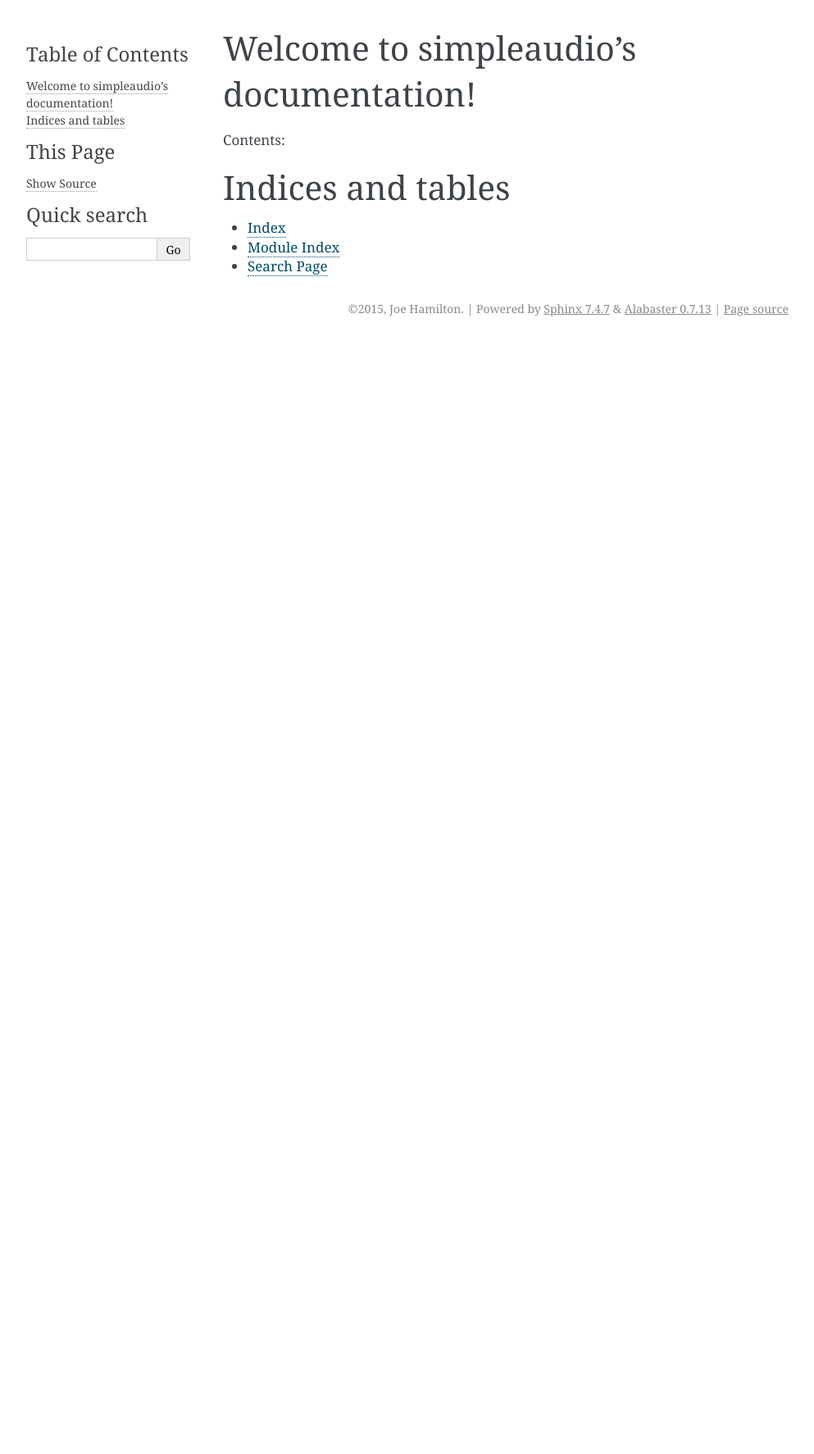
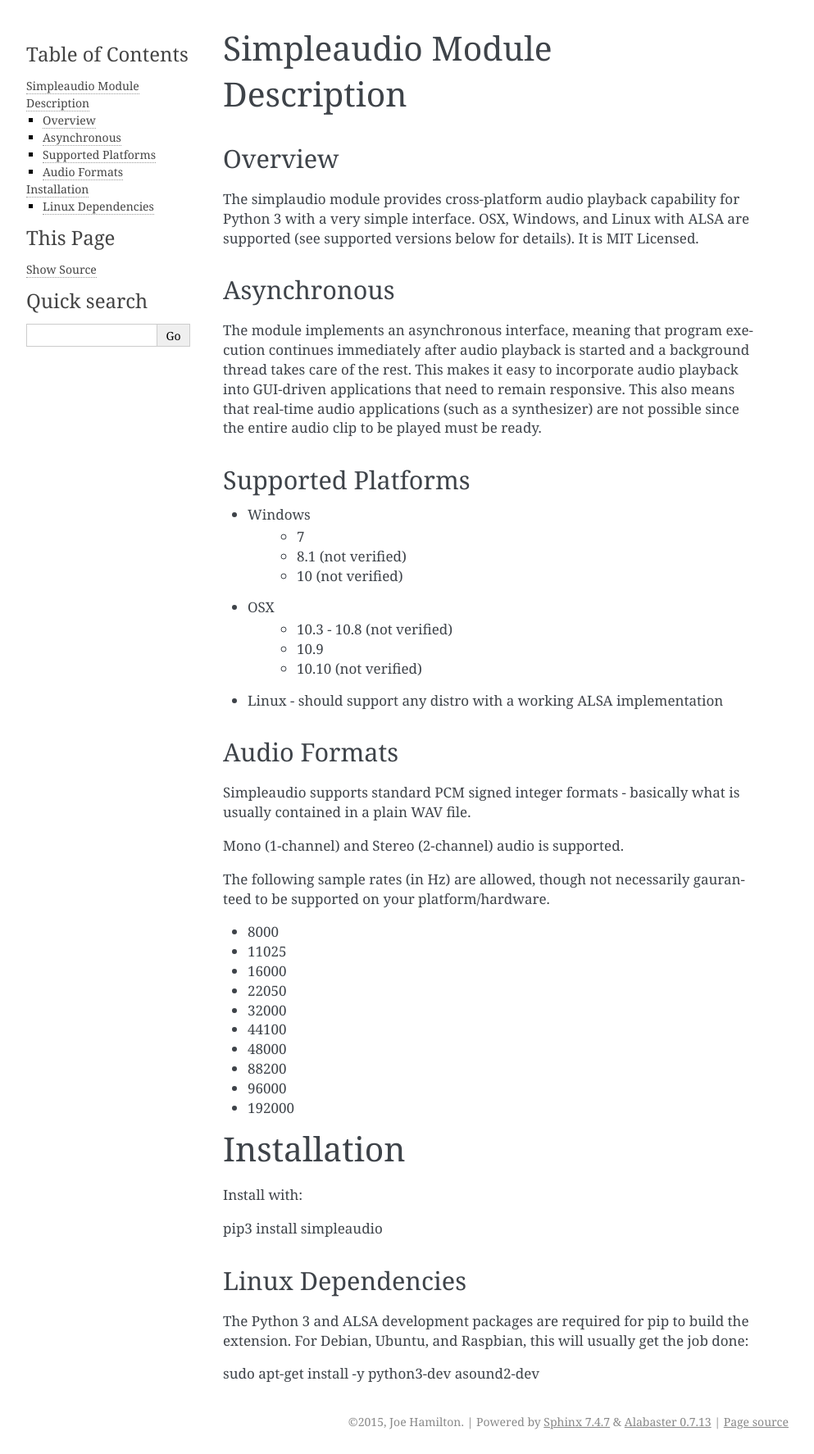
Before and after one commit to hamiltron/py-simple-audio, a Sphinx documentation site: the page built from docs/index.rst, in a window 1280 px wide. Shown: the whole page at 82% size, without its empty margins (148-1141 px from the left). Built offline with Sphinx 7.4.7, drawn with Linux system fonts in a browser that asks for light colours; before the commit the page ends 900 px from its top, so only the background shows below that.

Commit message:
docs updates

```diff
--- a/docs/index.rst
+++ b/docs/index.rst
@@ -1,21 +1,75 @@
-.. simpleaudio documentation master file, created by
-   sphinx-quickstart on Wed Sep  9 18:19:23 2015.
-   You can adapt this file completely to your liking, but it should at least
-   contain the root `toctree` directive.
-
-Welcome to simpleaudio's documentation!
-=======================================
-
-Contents:
-
 .. toctree::
    :maxdepth: 2
 
+Simpleaudio Module Description
+==============================
 
+Overview
+--------
 
-Indices and tables
-==================
+The simplaudio module provides cross-platform audio playback
+capability for Python 3 with a very simple interface. OSX, Windows, and Linux
+with ALSA are supported (see supported versions below for details).
+It is MIT Licensed.
 
-* :ref:`genindex`
-* :ref:`modindex`
-* :ref:`search`
+Asynchronous
+------------
+
+The module implements an asynchronous interface, meaning that program
+execution continues immediately after audio playback is started and a background
+thread takes care of the rest. This makes it easy to incorporate audio playback
+into GUI-driven applications that need to remain responsive. This also means that
+real-time audio applications (such as a synthesizer) are not possible since the entire
+audio clip to be played must be ready.
+
+Supported Platforms
+-------------------
+
+* Windows
+    * 7
+    * 8.1 (not verified)
+    * 10 (not verified)
+
+* OSX
+    * 10.3 - 10.8 (not verified)
+    * 10.9
+    * 10.10 (not verified)
+
+* Linux - should support any distro with a working ALSA implementation
+
+Audio Formats
+-------------
+
+Simpleaudio supports standard PCM signed integer formats - basically
+what is usually contained in a plain WAV file.
+
+Mono (1-channel) and Stereo (2-channel) audio is supported.
+
+The following sample rates (in Hz) are allowed, though not necessarily gauranteed
+to be supported on your platform/hardware.
+
+- 8000
+- 11025
+- 16000
+- 22050
+- 32000
+- 44100
+- 48000
+- 88200
+- 96000
+- 192000
+
+Installation
+============
+
+Install with:
+
+pip3 install simpleaudio
+
+Linux Dependencies
+------------------
+
+The Python 3 and ALSA development packages are required for pip to build
+the extension. For Debian, Ubuntu, and Raspbian, this will usually get the job done:
+
+sudo apt-get install -y python3-dev asound2-dev
```
Also changed, not shown: README.rst (+0 -22 lines), 1 other file.
